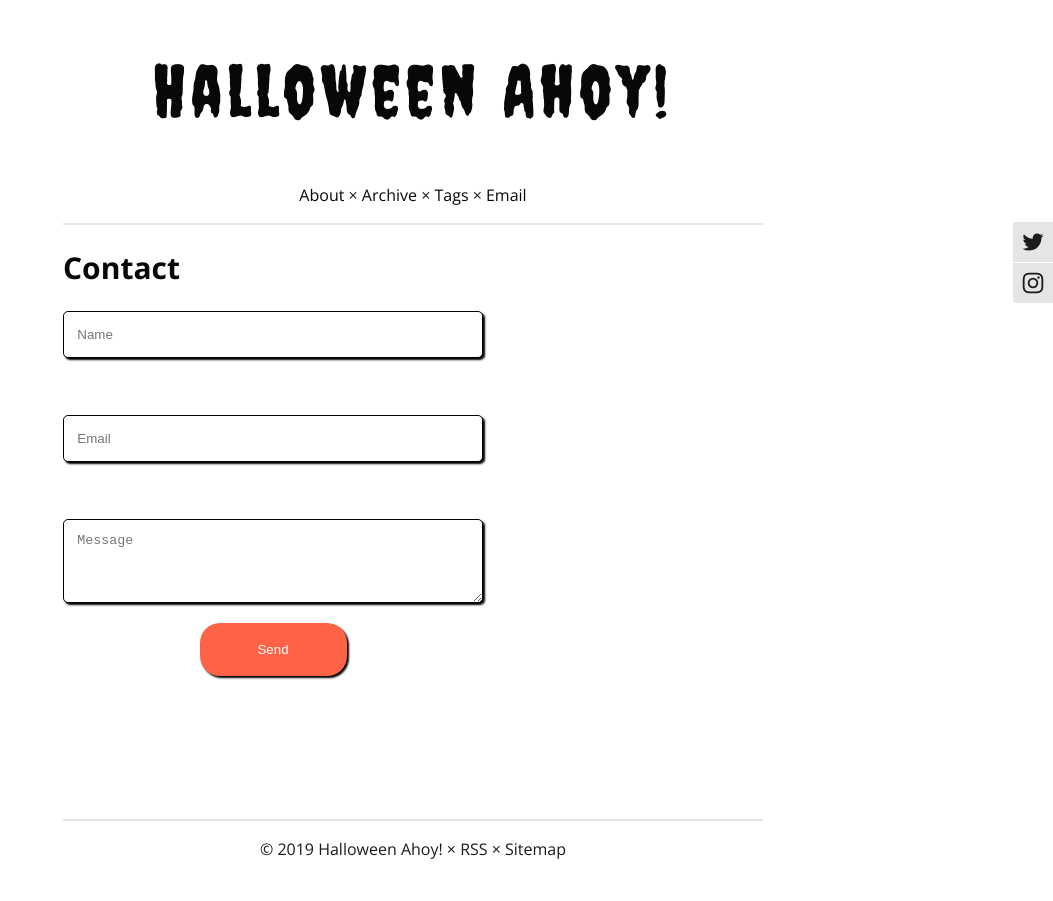
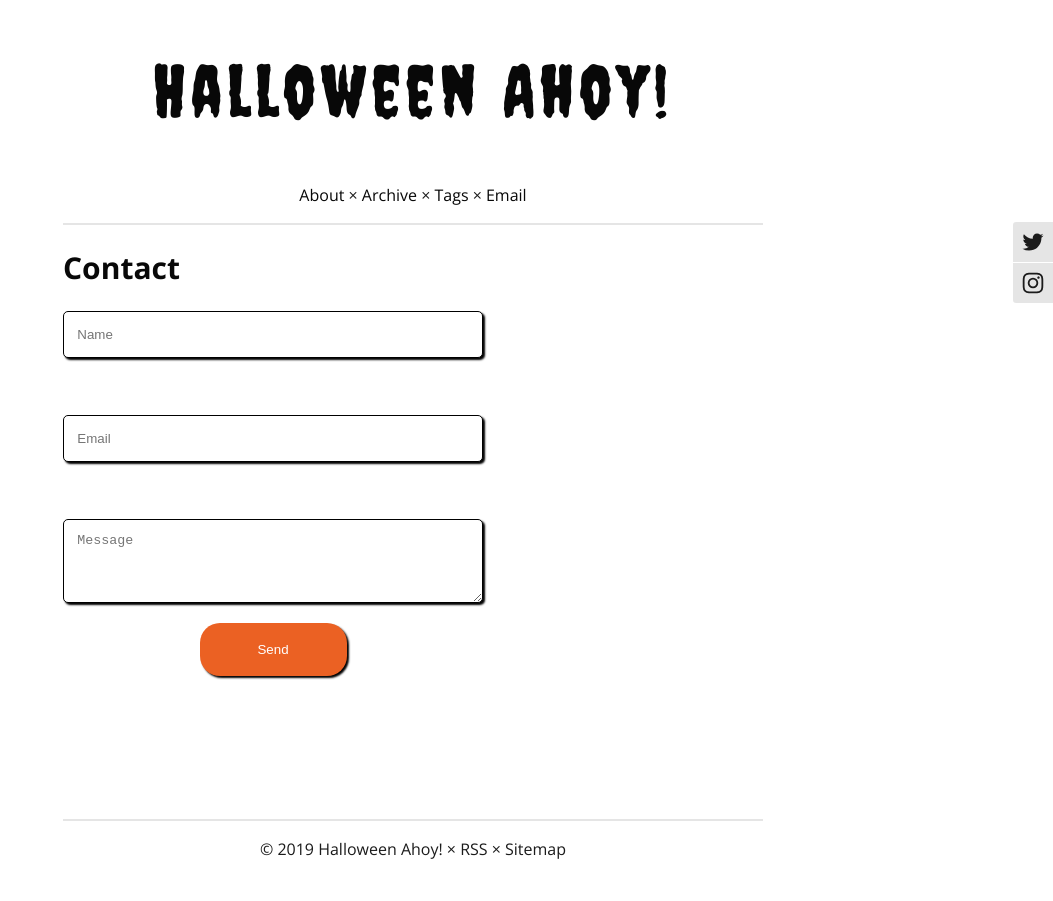
Before and after one commit to halloweenahoy/halloweenahoy.github.io, a Jekyll site: the page built from contact.html, in a window 1280 px wide. Shown: the whole page, without its empty margins (227-1280 px from the left). Built offline with Jekyll 4.4.1, drawn with Linux system fonts in a browser that asks for light colours; comment, search, counter and statistics services are not loaded.

Commit message:
Update style.css

```diff
--- a/css/style.css
+++ b/css/style.css
@@ -46,9 +46,10 @@ input[type="submit"] {
   border: 0;
   border-radius: 20px;
   padding: 0;
-  background: tomato;
-  color: white;
+  background: #EB6123;
+  color: #FFFFFF;
   text-align: center;
+  cursor: pointer;
 }
 
 /* Header */
```
